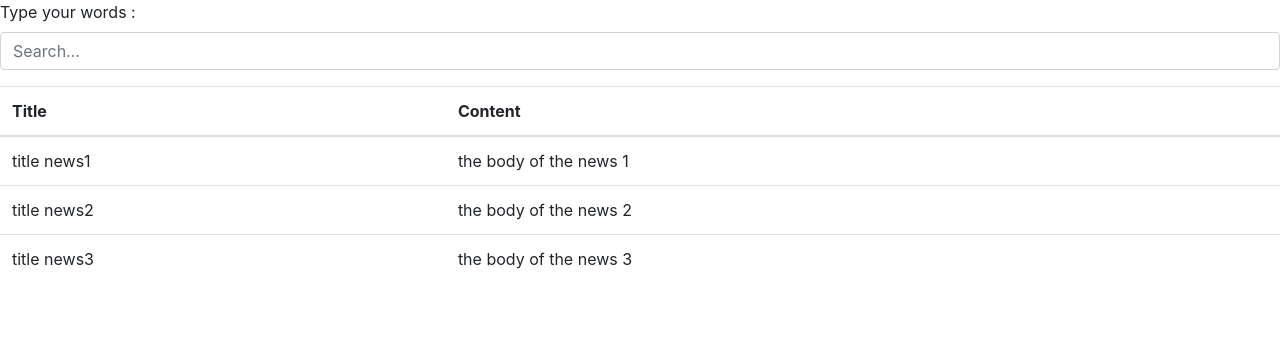
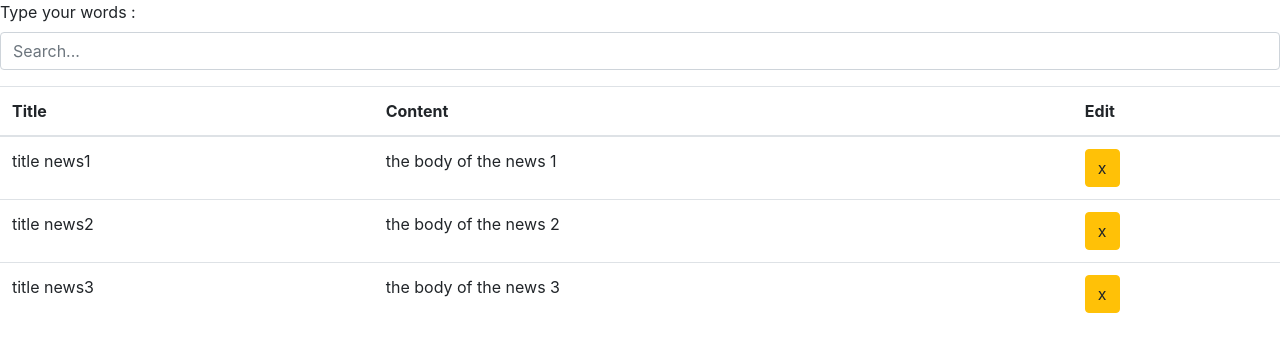
Before and after one commit to kanedev/Appnote-Reactjs, a React (Create React App) app: page / in a window 1280 px wide. Shown: the top 352 px of the page. Built offline with nearby package versions, Linux system fonts and the light colour scheme.

Commit message:
Deleting items with a button

```diff
--- a/src/components/App.js
+++ b/src/components/App.js
@@ -1,7 +1,7 @@
 import React, { Component } from 'react'
 import News from './News';
 import SearchBar from './SearchBar'
-import ShowSearch from './ShowSearch'
+//import ShowSearch from './ShowSearch'
 export default class App extends Component {
   state = {
     data:[
@@ -27,24 +27,25 @@ export default class App extends Component {
  const filtredArray = this.state.data.filter(currentItem => {
   return currentItem.title.indexOf(search) > -1;
  });
-
  this.setState(
    {filtred : filtredArray}
  );
+}
 
-
-
-
+ removeItem = (index) => {
+ let oldData=[...this.state.data];
+ oldData.splice(index,1);
+ this.setState({
+   data : oldData
+ })
 }
 
 
-  render() {
+render() {
     return (
       <div>
-        <SearchBar search={this.onInputChange}></SearchBar>
-        <News data={this.state.filtred.length>0 ? this.state.filtred : this.state.data}></News>
-
-
+        <SearchBar search={this.onInputChange} ></SearchBar>
+        <News edit={this.removeItem} data={this.state.filtred.length>0 ? this.state.filtred : this.state.data}></News>
       </div>
     )
   }
--- a/src/components/News.js
+++ b/src/components/News.js
@@ -6,7 +6,7 @@ export default class News extends Component {
     render() {
         return (
             <div>
- <ShowNews data={this.props.data} ></ShowNews>
+ <ShowNews  data={this.props.data} edit={this.props.edit} ></ShowNews>
             </div>
 
 
--- a/src/components/ShowNews.js
+++ b/src/components/ShowNews.js
@@ -1,6 +1,6 @@
 import React from 'react'
 
-const ShowNews = ({data}) => {
+const ShowNews = ({data,edit}) => {
     return (
         <div>
 
@@ -9,6 +9,7 @@ const ShowNews = ({data}) => {
         <tr>
             <th>Title</th>
             <th>Content</th>
+            <th>Edit</th>
 
         </tr>
     </thead>
@@ -24,6 +25,9 @@ data.map((currentItem,i) => {
         <tr key={i}>
             <td>{currentItem.title}</td>
             <td>{currentItem.body}</td>
+            <td> <button name="button_modification_name" id="button_modification_id" className="btn btn-warning" href="#" onClick={()=> edit(i)} >x</button> </td>
+
+
         </tr>
     )
 })
```
